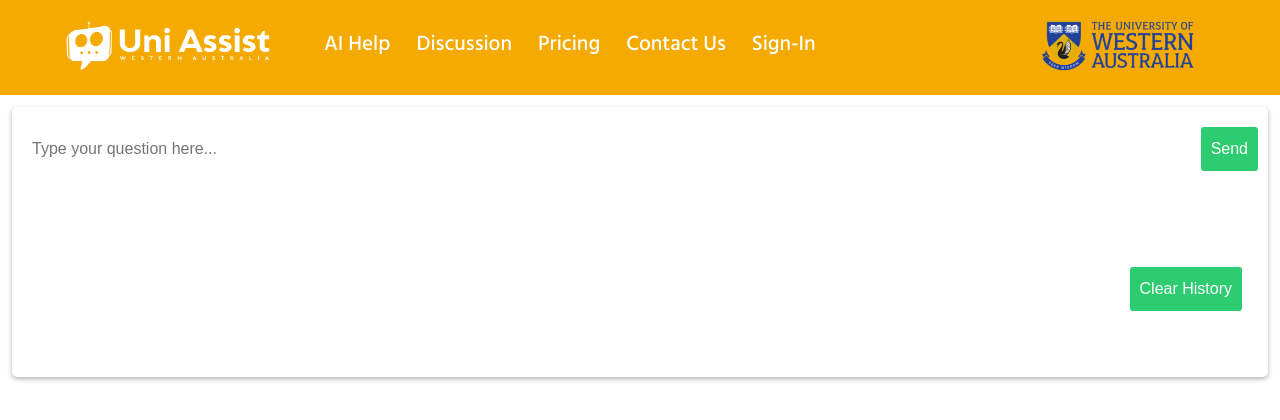
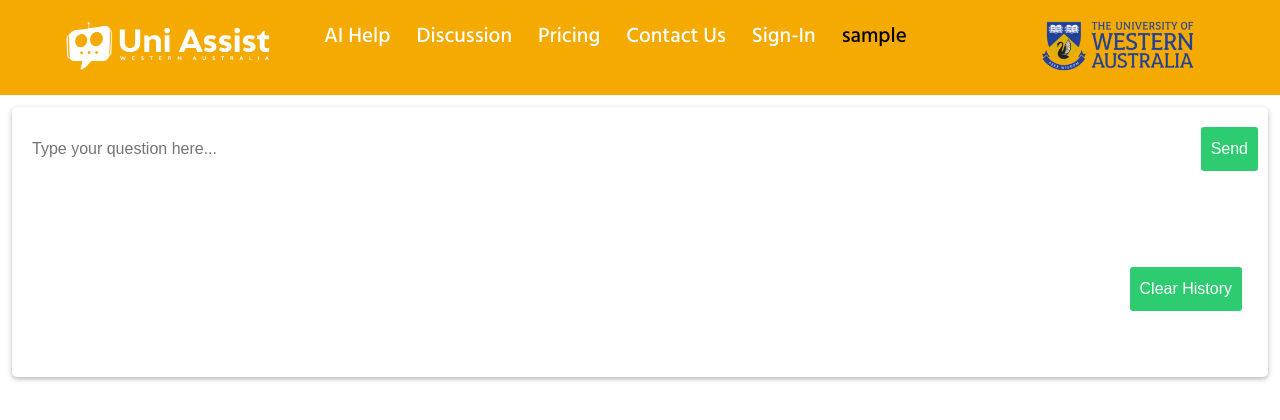
Before and after one commit to AbhinavDevelops/Uni-Assist, a Flask app: page /ai-chat in a window 1280 px wide. Shown: the top 420 px of the page. Run offline with Flask 3, Linux system fonts and the light colour scheme; the visitor is signed in with stand-in values (Sample User, id 1).

Commit message:
Much easier than expected username now shows in the navbar. Example where chatgpt is not the best

```diff
--- a/app.py
+++ b/app.py
@@ -203,4 +203,4 @@ def aiChat():
     return render_template("chat.html")
 
 if __name__ == '__main__':
-    app.run(debug=True)
+    app.run(debug=True, port = 5001)
--- a/templates/base.html
+++ b/templates/base.html
@@ -40,6 +40,8 @@
                 <li class="nav-item">
                     <a class="nav-link text-white" href="login">Sign-In</a>
                 </li>
+                <li class = "nav-item">
+                    <p id = user_name class="nav-link text-black">{{session.username}} </p>
             </ul>
             <img id="UWA-header-logo" src="../static/graphics/UWA_logo.png" alt="UWA logo" onclick="window.location = 'https://www.uwa.edu.au/'">
         </div>
```
